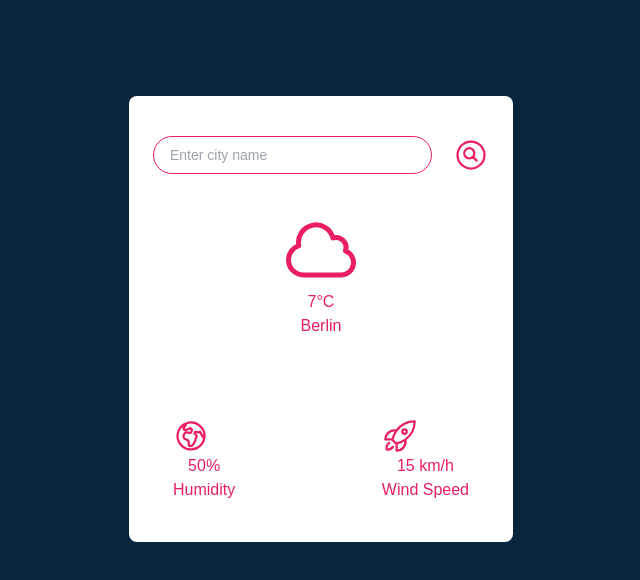
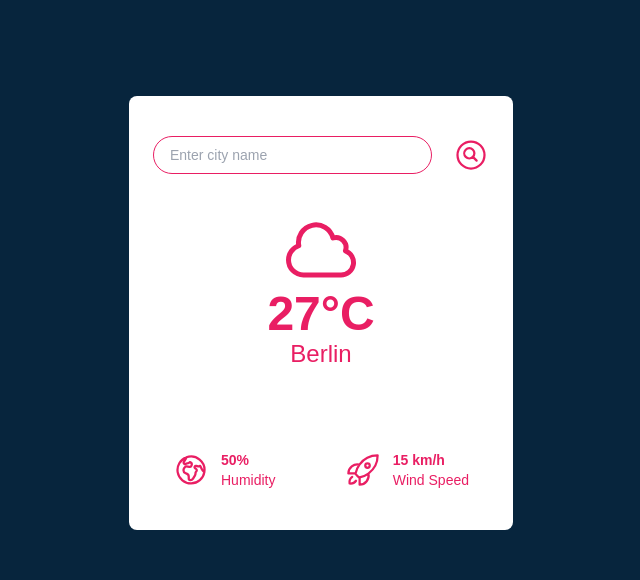
Before and after one commit to aishayusuff/weather-app, a website: page src/index.html in a window 1280 px wide. Shown: the whole page, without its empty margins (319-959 px from the left). Drawn offline with Linux system fonts and the light colour scheme.

Commit message:
succesfully completed styling

```diff
--- a/src/index.html
+++ b/src/index.html
@@ -19,27 +19,27 @@
                     <svg xmlns="http://www.w3.org/2000/svg" fill="none" viewBox="0 0 24 24" stroke-width="1.5" stroke="currentColor" class="w-20 h-20 mx-auto my-auto">
                         <path stroke-linecap="round" stroke-linejoin="round" d="M2.25 15a4.5 4.5 0 0 0 4.5 4.5H18a3.75 3.75 0 0 0 1.332-7.257 3 3 0 0 0-3.758-3.848 5.25 5.25 0 0 0-10.233 2.33A4.502 4.502 0 0 0 2.25 15Z" />
                     </svg>
-                    <h1 class="text-font-pink text-4xl font-medium">7°C</h1>
-                    <h2 class="text-font-pink font-medium">Berlin</h2>
+                    <p class="text-font-pink text-5xl font-semibold">27°C</p>
+                    <p class="text-font-pink text-2xl font-medium">Berlin</p>
 
                     <div class="flex justify-between items-center mt-20 py-0 px-5">
-                        <div class="flex-col justify-center items-center gap-4">
-                            <svg xmlns="http://www.w3.org/2000/svg" fill="none" viewBox="0 0 24 24" stroke-width="1.5" stroke="currentColor" class="w-9 h-9">
+                        <div class="flex items-center text-left">
+                            <svg xmlns="http://www.w3.org/2000/svg" fill="none" viewBox="0 0 24 24" stroke-width="1.5" stroke="currentColor" class="w-9 h-9 mr-3">
                                 <path stroke-linecap="round" stroke-linejoin="round" d="m20.893 13.393-1.135-1.135a2.252 2.252 0 0 1-.421-.585l-1.08-2.16a.414.414 0 0 0-.663-.107.827.827 0 0 1-.812.21l-1.273-.363a.89.89 0 0 0-.738 1.595l.587.39c.59.395.674 1.23.172 1.732l-.2.2c-.212.212-.33.498-.33.796v.41c0 .409-.11.809-.32 1.158l-1.315 2.191a2.11 2.11 0 0 1-1.81 1.025 1.055 1.055 0 0 1-1.055-1.055v-1.172c0-.92-.56-1.747-1.414-2.089l-.655-.261a2.25 2.25 0 0 1-1.383-2.46l.007-.042a2.25 2.25 0 0 1 .29-.787l.09-.15a2.25 2.25 0 0 1 2.37-1.048l1.178.236a1.125 1.125 0 0 0 1.302-.795l.208-.73a1.125 1.125 0 0 0-.578-1.315l-.665-.332-.091.091a2.25 2.25 0 0 1-1.591.659h-.18c-.249 0-.487.1-.662.274a.931.931 0 0 1-1.458-1.137l1.411-2.353a2.25 2.25 0 0 0 .286-.76m11.928 9.869A9 9 0 0 0 8.965 3.525m11.928 9.868A9 9 0 1 1 8.965 3.525" />
                             </svg>
                             <div>
-                                <p class="text-font-pink text-4xl font-medium">50%</p>
-                                <p>Humidity</p>
+                                <p class="text-font-pink text-sm font-semibold">50%</p>
+                                <p class="text-sm mt">Humidity</p>
                             </div>
                         </div>
 
-                        <div class="gap-5">
-                            <svg xmlns="http://www.w3.org/2000/svg" fill="none" viewBox="0 0 24 24" stroke-width="1.5" stroke="currentColor" class="w-9 h-9">
+                        <div class="flex items-center text-left">
+                            <svg xmlns="http://www.w3.org/2000/svg" fill="none" viewBox="0 0 24 24" stroke-width="1.5" stroke="currentColor" class="w-9 h-9 mr-3">
                                 <path stroke-linecap="round" stroke-linejoin="round" d="M15.59 14.37a6 6 0 0 1-5.84 7.38v-4.8m5.84-2.58a14.98 14.98 0 0 0 6.16-12.12A14.98 14.98 0 0 0 9.631 8.41m5.96 5.96a14.926 14.926 0 0 1-5.841 2.58m-.119-8.54a6 6 0 0 0-7.381 5.84h4.8m2.581-5.84a14.927 14.927 0 0 0-2.58 5.84m2.699 2.7c-.103.021-.207.041-.311.06a15.09 15.09 0 0 1-2.448-2.448 14.9 14.9 0 0 1 .06-.312m-2.24 2.39a4.493 4.493 0 0 0-1.757 4.306 4.493 4.493 0 0 0 4.306-1.758M16.5 9a1.5 1.5 0 1 1-3 0 1.5 1.5 0 0 1 3 0Z" />
                             </svg>
                             <div>
-                                <p class="text-font-pink">15 km/h</p>
-                                <p>Wind Speed</p>
+                                <p class="text-font-pink text-sm font-semibold">15 km/h</p>
+                                <p class="text-sm">Wind Speed</p>
                             </div>
                         </div>
                     </div>
```
Also changed, not shown: src/output.css.
